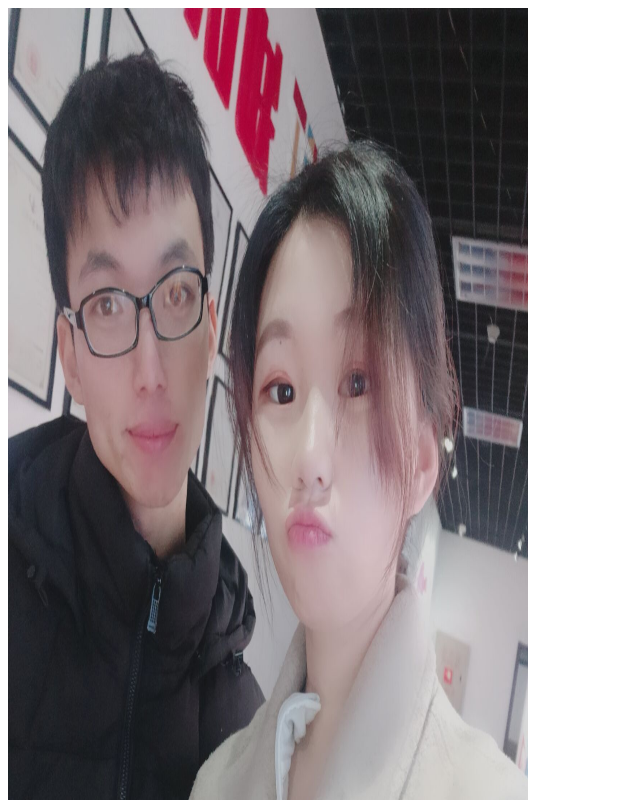
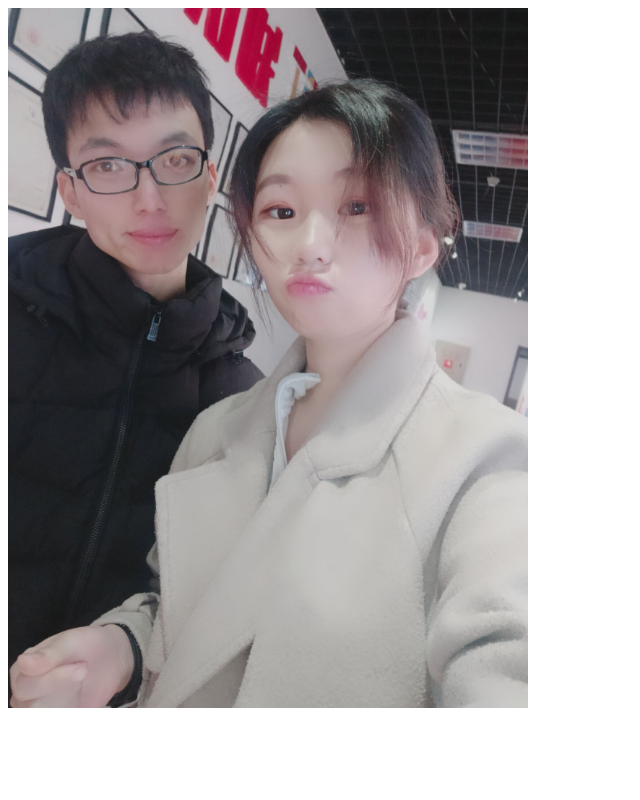
Before and after one commit to spyit/spyit.github.io, a plain HTML site: page index.html in a window 1280 px wide. Shown: the top 800 px of the page, without its empty margins (0-640 px from the left). Drawn offline with Linux system fonts and the light colour scheme.

Commit message:
修改图片比例

```diff
--- a/index.html
+++ b/index.html
@@ -5,6 +5,6 @@
     <title>添加照片</title>
   </head>
   <body>
-    <img src="images/yingying.jpg" width="520" height="1314">
+    <img src="images/yingying.jpg" width="520" height="700">
   </body>
 </html>
```
